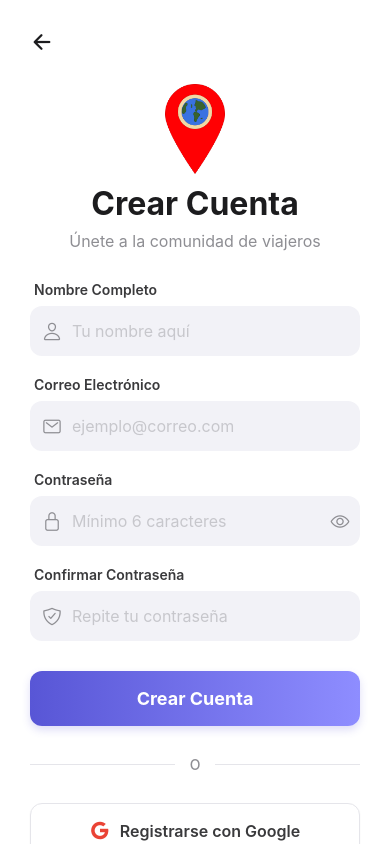
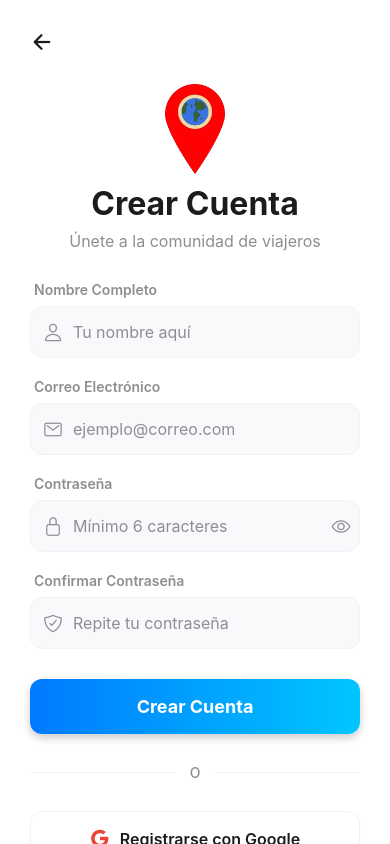
Before and after one commit to jorgemaqmig/MyTrip, a React Native app: screen /Register in a window 390 px wide. Built offline with nearby package versions, Linux system fonts and the light colour scheme; no server answers; what @react-native-google-signin/google-signin, react-native-calendars, react-native-worklets would draw is missing.

Commit message:
Modo claro y oscuro en login y register

```diff
--- a/src/navigation/AppNavigator.tsx
+++ b/src/navigation/AppNavigator.tsx
@@ -139,10 +139,12 @@ const MainTabs = () => {
 };
 
 const AppNavigator = () => {
+  const { colors } = useTheme();
+
   return (
     <Stack.Navigator
       initialRouteName="Login"
-      screenOptions={{ headerShown: false }}
+      screenOptions={{ headerShown: false, contentStyle: { backgroundColor: colors.background } }}
     >
       <Stack.Screen name="Login" component={LoginScreen} />
       <Stack.Screen name="Register" component={RegisterScreen} />
--- a/src/screens/LoginScreen.tsx
+++ b/src/screens/LoginScreen.tsx
@@ -18,9 +18,12 @@ import { LinearGradient } from 'expo-linear-gradient';
 import { Ionicons } from '@expo/vector-icons';
 import { useNavigation } from '@react-navigation/native';
 import { authService } from '../services/authService';
+import { useTheme } from '../context/ThemeContext';
+import { StatusBar } from 'expo-status-bar';
 
 const LoginScreen = () => {
   const navigation = useNavigation<any>();
+  const { colors, isDark } = useTheme();
   const [email, setEmail] = useState('');
   const [password, setPassword] = useState('');
   const [showPassword, setShowPassword] = useState(false);
@@ -58,7 +61,8 @@ const LoginScreen = () => {
   };
 
   return (
-    <SafeAreaView style={styles.container}>
+    <SafeAreaView style={[styles.container, { backgroundColor: colors.background }]}>
+      <StatusBar style={isDark ? 'light' : 'dark'} />
       <KeyboardAvoidingView
         behavior={Platform.OS === 'ios' ? 'padding' : 'height'}
         style={styles.flexOne}
@@ -72,20 +76,20 @@ const LoginScreen = () => {
                 style={styles.logoImage}
                 resizeMode="contain"
               />
-              <Text style={styles.title}>MyTrip</Text>
-              <Text style={styles.subtitle}>Tu próxima aventura comienza aquí</Text>
+              <Text style={[styles.title, { color: colors.text }]}>MyTrip</Text>
+              <Text style={[styles.subtitle, { color: colors.textSecondary }]}>Tu próxima aventura comienza aquí</Text>
             </View>
 
             {/* Formulario */}
             <View style={styles.form}>
               <View style={styles.inputGroup}>
-                <Text style={styles.label}>Correo Electrónico</Text>
-                <View style={styles.inputContainer}>
-                  <Ionicons name="mail-outline" size={20} color="#8E8E93" style={styles.inputIcon} />
+                <Text style={[styles.label, { color: colors.textSecondary }]}>Correo Electrónico</Text>
+                <View style={[styles.inputContainer, { backgroundColor: colors.surface, borderColor: colors.border }]}>
+                  <Ionicons name="mail-outline" size={20} color={colors.textSecondary} style={styles.inputIcon} />
                   <TextInput
-                    style={styles.input}
+                    style={[styles.input, { color: colors.text }]}
                     placeholder="ejemplo@correo.com"
-                    placeholderTextColor="#C7C7CC"
+                    placeholderTextColor={colors.textSecondary}
                     keyboardType="email-address"
                     autoCapitalize="none"
                     value={email}
@@ -95,13 +99,13 @@ const LoginScreen = () => {
               </View>
 
               <View style={styles.inputGroup}>
-                <Text style={styles.label}>Contraseña</Text>
-                <View style={styles.inputContainer}>
-                  <Ionicons name="lock-closed-outline" size={20} color="#8E8E93" style={styles.inputIcon} />
+                <Text style={[styles.label, { color: colors.textSecondary }]}>Contraseña</Text>
+                <View style={[styles.inputContainer, { backgroundColor: colors.surface, borderColor: colors.border }]}>
+                  <Ionicons name="lock-closed-outline" size={20} color={colors.textSecondary} style={styles.inputIcon} />
                   <TextInput
-                    style={styles.input}
+                    style={[styles.input, { color: colors.text }]}
                     placeholder="••••••••"
-                    placeholderTextColor="#C7C7CC"
+                    placeholderTextColor={colors.textSecondary}
                     secureTextEntry={!showPassword}
                     value={password}
                     onChangeText={setPassword}
@@ -113,12 +117,12 @@ const LoginScreen = () => {
                     <Ionicons
                       name={showPassword ? "eye-off-outline" : "eye-outline"}
                       size={20}
-                      color="#8E8E93"
+                      color={colors.textSecondary}
                     />
                   </TouchableOpacity>
                 </View>
                 <TouchableOpacity style={styles.forgotPassword}>
-                  <Text style={styles.forgotPasswordText}>¿Olvidaste tu contraseña?</Text>
+                  <Text style={[styles.forgotPasswordText, { color: colors.primary }]}>¿Olvidaste tu contraseña?</Text>
                 </TouchableOpacity>
               </View>
 
@@ -128,7 +132,7 @@ const LoginScreen = () => {
                 disabled={loading}
               >
                 <LinearGradient
-                  colors={['#007AFF', '#00C6FF']}
+                  colors={isDark ? [colors.primary, '#00C6FF'] : [colors.primary, '#00C6FF']}
                   style={styles.gradientButton}
                   start={{ x: 0, y: 0 }}
                   end={{ x: 1, y: 0 }}
@@ -142,26 +146,26 @@ const LoginScreen = () => {
               </TouchableOpacity>
 
               <View style={styles.dividerContainer}>
-                <View style={styles.divider} />
-                <Text style={styles.dividerText}>O</Text>
-                <View style={styles.divider} />
+                <View style={[styles.divider, { backgroundColor: colors.separator }]} />
+                <Text style={[styles.dividerText, { color: colors.textSecondary }]}>O</Text>
+                <View style={[styles.divider, { backgroundColor: colors.separator }]} />
               </View>
 
               <TouchableOpacity
-                style={styles.googleButton}
+                style={[styles.googleButton, { backgroundColor: colors.card, borderColor: colors.border }]}
                 onPress={handleGoogleLogin}
                 disabled={loading}
               >
                 <Ionicons name="logo-google" size={20} color="#EA4335" />
-                <Text style={styles.googleButtonText}>Continuar con Google</Text>
+                <Text style={[styles.googleButtonText, { color: colors.text }]}>Continuar con Google</Text>
               </TouchableOpacity>
             </View>
 
             {/* Footer */}
             <View style={styles.footer}>
-              <Text style={styles.footerText}>¿No tienes una cuenta? </Text>
+              <Text style={[styles.footerText, { color: colors.textSecondary }]}>¿No tienes una cuenta? </Text>
               <TouchableOpacity onPress={() => navigation.navigate('Register')}>
-                <Text style={styles.registerLink}>Regístrate</Text>
+                <Text style={[styles.registerLink, { color: colors.primary }]}>Regístrate</Text>
               </TouchableOpacity>
             </View>
           </View>
@@ -174,7 +178,6 @@ const LoginScreen = () => {
 const styles = StyleSheet.create({
   container: {
     flex: 1,
-    backgroundColor: '#fff',
   },
   flexOne: {
     flex: 1,
@@ -226,15 +229,14 @@ const styles = StyleSheet.create({
   label: {
     fontSize: 14,
     fontWeight: '600',
-    color: '#3A3A3C',
     marginLeft: 4,
   },
   inputContainer: {
     flexDirection: 'row',
     alignItems: 'center',
-    backgroundColor: '#F2F2F7',
     borderRadius: 12,
     paddingHorizontal: 12,
+    borderWidth: 1,
   },
   inputIcon: {
     marginRight: 10,
@@ -243,7 +245,6 @@ const styles = StyleSheet.create({
     flex: 1,
     height: 50,
     fontSize: 16,
-    color: '#1C1C1E',
   },
   eyeIcon: {
     padding: 10,
@@ -254,7 +255,6 @@ const styles = StyleSheet.create({
   },
   forgotPasswordText: {
     fontSize: 13,
-    color: '#007AFF',
     fontWeight: '500',
   },
   loginButton: {
@@ -285,10 +285,8 @@ const styles = StyleSheet.create({
   divider: {
     flex: 1,
     height: 1,
-    backgroundColor: '#E5E5EA',
   },
   dividerText: {
-    color: '#8E8E93',
     paddingHorizontal: 15,
     fontSize: 14,
     fontWeight: '500',
@@ -297,9 +295,7 @@ const styles = StyleSheet.create({
     flexDirection: 'row',
     alignItems: 'center',
     justifyContent: 'center',
-    backgroundColor: '#FFF',
     borderWidth: 1,
-    borderColor: '#E5E5EA',
     height: 55,
     borderRadius: 12,
     gap: 10,
@@ -312,7 +308,6 @@ const styles = StyleSheet.create({
   googleButtonText: {
     fontSize: 16,
     fontWeight: '600',
-    color: '#3A3A3C',
   },
   footer: {
     flexDirection: 'row',
@@ -321,11 +316,9 @@ const styles = StyleSheet.create({
   },
   footerText: {
     fontSize: 15,
-    color: '#8E8E93',
   },
   registerLink: {
     fontSize: 15,
-    color: '#007AFF',
     fontWeight: 'bold',
   },
 });
--- a/src/screens/RegisterScreen.tsx
+++ b/src/screens/RegisterScreen.tsx
@@ -19,9 +19,12 @@ import { LinearGradient } from 'expo-linear-gradient';
 import { Ionicons } from '@expo/vector-icons';
 import { useNavigation } from '@react-navigation/native';
 import { authService } from '../services/authService';
+import { useTheme } from '../context/ThemeContext';
+import { StatusBar } from 'expo-status-bar';
 
 const RegisterScreen = () => {
   const navigation = useNavigation<any>();
+  const { colors, isDark } = useTheme();
   const [name, setName] = useState('');
   const [email, setEmail] = useState('');
   const [password, setPassword] = useState('');
@@ -73,12 +76,13 @@ const RegisterScreen = () => {
   };
 
   return (
-    <SafeAreaView style={styles.container}>
+    <SafeAreaView style={[styles.container, { backgroundColor: colors.background }]}>
+      <StatusBar style={isDark ? 'light' : 'dark'} />
       <KeyboardAvoidingView
         behavior={Platform.OS === 'ios' ? 'padding' : 'height'}
         style={styles.flexOne}
       >
-        <ScrollView contentContainerStyle={styles.scrollContent}>
+        <ScrollView contentContainerStyle={styles.scrollContent} keyboardShouldPersistTaps="handled">
           <TouchableWithoutFeedback onPress={Keyboard.dismiss}>
             <View style={styles.inner}>
               {/* Botón Volver */}
@@ -86,7 +90,7 @@ const RegisterScreen = () => {
                 style={styles.backButton}
                 onPress={() => navigation.goBack()}
               >
-                <Ionicons name="arrow-back" size={24} color="#1C1C1E" />
+                <Ionicons name="arrow-back" size={24} color={colors.text} />
               </TouchableOpacity>
 
               {/* Titular */}
@@ -96,20 +100,20 @@ const RegisterScreen = () => {
                   style={styles.logoImage}
                   resizeMode="contain"
                 />
-                <Text style={styles.title}>Crear Cuenta</Text>
-                <Text style={styles.subtitle}>Únete a la comunidad de viajeros</Text>
+                <Text style={[styles.title, { color: colors.text }]}>Crear Cuenta</Text>
+                <Text style={[styles.subtitle, { color: colors.textSecondary }]}>Únete a la comunidad de viajeros</Text>
               </View>
 
               {/* Formulario */}
               <View style={styles.form}>
                 <View style={styles.inputGroup}>
-                  <Text style={styles.label}>Nombre Completo</Text>
-                  <View style={styles.inputContainer}>
-                    <Ionicons name="person-outline" size={20} color="#8E8E93" style={styles.inputIcon} />
+                  <Text style={[styles.label, { color: colors.textSecondary }]}>Nombre Completo</Text>
+                  <View style={[styles.inputContainer, { backgroundColor: colors.surface, borderColor: colors.border }]}>
+                    <Ionicons name="person-outline" size={20} color={colors.textSecondary} style={styles.inputIcon} />
                     <TextInput
-                      style={styles.input}
+                      style={[styles.input, { color: colors.text }]}
                       placeholder="Tu nombre aquí"
-                      placeholderTextColor="#C7C7CC"
+                      placeholderTextColor={colors.textSecondary}
                       value={name}
                       onChangeText={setName}
                     />
@@ -117,13 +121,13 @@ const RegisterScreen = () => {
                 </View>
 
                 <View style={styles.inputGroup}>
-                  <Text style={styles.label}>Correo Electrónico</Text>
-                  <View style={styles.inputContainer}>
-                    <Ionicons name="mail-outline" size={20} color="#8E8E93" style={styles.inputIcon} />
+                  <Text style={[styles.label, { color: colors.textSecondary }]}>Correo Electrónico</Text>
+                  <View style={[styles.inputContainer, { backgroundColor: colors.surface, borderColor: colors.border }]}>
+                    <Ionicons name="mail-outline" size={20} color={colors.textSecondary} style={styles.inputIcon} />
                     <TextInput
-                      style={styles.input}
+                      style={[styles.input, { color: colors.text }]}
                       placeholder="ejemplo@correo.com"
-                      placeholderTextColor="#C7C7CC"
+                      placeholderTextColor={colors.textSecondary}
                       keyboardType="email-address"
                       autoCapitalize="none"
                       value={email}
@@ -133,13 +137,13 @@ const RegisterScreen = () => {
                 </View>
 
                 <View style={styles.inputGroup}>
-                  <Text style={styles.label}>Contraseña</Text>
-                  <View style={styles.inputContainer}>
-                    <Ionicons name="lock-closed-outline" size={20} color="#8E8E93" style={styles.inputIcon} />
+                  <Text style={[styles.label, { color: colors.textSecondary }]}>Contraseña</Text>
+                  <View style={[styles.inputContainer, { backgroundColor: colors.surface, borderColor: colors.border }]}>
+                    <Ionicons name="lock-closed-outline" size={20} color={colors.textSecondary} style={styles.inputIcon} />
                     <TextInput
-                      style={styles.input}
+                      style={[styles.input, { color: colors.text }]}
                       placeholder="Mínimo 6 caracteres"
-                      placeholderTextColor="#C7C7CC"
+                      placeholderTextColor={colors.textSecondary}
                       secureTextEntry={!showPassword}
                       value={password}
                       onChangeText={setPassword}
@@ -151,20 +155,20 @@ const RegisterScreen = () => {
                       <Ionicons
                         name={showPassword ? "eye-off-outline" : "eye-outline"}
                         size={20}
-                        color="#8E8E93"
+                        color={colors.textSecondary}
                       />
                     </TouchableOpacity>
                   </View>
                 </View>
 
                 <View style={styles.inputGroup}>
-                  <Text style={styles.label}>Confirmar Contraseña</Text>
-                  <View style={styles.inputContainer}>
-                    <Ionicons name="shield-checkmark-outline" size={20} color="#8E8E93" style={styles.inputIcon} />
+                  <Text style={[styles.label, { color: colors.textSecondary }]}>Confirmar Contraseña</Text>
+                  <View style={[styles.inputContainer, { backgroundColor: colors.surface, borderColor: colors.border }]}>
+                    <Ionicons name="shield-checkmark-outline" size={20} color={colors.textSecondary} style={styles.inputIcon} />
                     <TextInput
-                      style={styles.input}
+                      style={[styles.input, { color: colors.text }]}
                       placeholder="Repite tu contraseña"
-                      placeholderTextColor="#C7C7CC"
+                      placeholderTextColor={colors.textSecondary}
                       secureTextEntry={!showPassword}
                       value={confirmPassword}
                       onChangeText={setConfirmPassword}
@@ -178,7 +182,7 @@ const RegisterScreen = () => {
                   disabled={loading}
                 >
                   <LinearGradient
-                    colors={['#5856D6', '#8E8DFF']}
+                    colors={isDark ? [colors.primary, '#00C6FF'] : [colors.primary, '#00C6FF']}
                     style={styles.gradientButton}
                     start={{ x: 0, y: 0 }}
                     end={{ x: 1, y: 0 }}
@@ -192,31 +196,31 @@ const RegisterScreen = () => {
                 </TouchableOpacity>
 
                 <View style={styles.dividerContainer}>
-                  <View style={styles.divider} />
-                  <Text style={styles.dividerText}>O</Text>
-                  <View style={styles.divider} />
+                  <View style={[styles.divider, { backgroundColor: colors.separator }]} />
+                  <Text style={[styles.dividerText, { color: colors.textSecondary }]}>O</Text>
+                  <View style={[styles.divider, { backgroundColor: colors.separator }]} />
                 </View>
 
                 <TouchableOpacity
-                  style={styles.googleButton}
+                  style={[styles.googleButton, { backgroundColor: colors.card, borderColor: colors.border }]}
                   onPress={handleGoogleRegister}
                   disabled={loading}
                 >
                   <Ionicons name="logo-google" size={20} color="#EA4335" />
-                  <Text style={styles.googleButtonText}>Registrarse con Google</Text>
+                  <Text style={[styles.googleButtonText, { color: colors.text }]}>Registrarse con Google</Text>
                 </TouchableOpacity>
 
-                <Text style={styles.termsText}>
+                <Text style={[styles.termsText, { color: colors.textSecondary }]}>
                   Al registrarte, aceptas nuestros{' '}
-                  <Text style={styles.termsLink}>Términos y Condiciones</Text>
+                  <Text style={[styles.termsLink, { color: colors.primary }]}>Términos y Condiciones</Text>
                 </Text>
               </View>
 
               {/* Link Login */}
               <View style={styles.footer}>
-                <Text style={styles.footerText}>¿Ya tienes cuenta? </Text>
+                <Text style={[styles.footerText, { color: colors.textSecondary }]}>¿Ya tienes cuenta? </Text>
                 <TouchableOpacity onPress={() => navigation.navigate('Login')}>
-                  <Text style={styles.loginLink}>Entrar</Text>
+                  <Text style={[styles.loginLink, { color: colors.primary }]}>Entrar</Text>
                 </TouchableOpacity>
               </View>
             </View>
@@ -230,7 +234,6 @@ const RegisterScreen = () => {
 const styles = StyleSheet.create({
   container: {
     flex: 1,
-    backgroundColor: '#fff',
   },
   flexOne: {
     flex: 1,
@@ -263,11 +266,9 @@ const styles = StyleSheet.create({
   title: {
     fontSize: 32,
     fontWeight: 'bold',
-    color: '#1C1C1E',
   },
   subtitle: {
     fontSize: 16,
-    color: '#8E8E93',
     marginTop: 8,
   },
   form: {
@@ -279,15 +280,14 @@ const styles = StyleSheet.create({
   label: {
     fontSize: 14,
     fontWeight: '600',
-    color: '#3A3A3C',
     marginLeft: 4,
   },
   inputContainer: {
     flexDirection: 'row',
     alignItems: 'center',
-    backgroundColor: '#F2F2F7',
     borderRadius: 12,
     paddingHorizontal: 12,
+    borderWidth: 1,
   },
   inputIcon: {
     marginRight: 10,
@@ -296,7 +296,6 @@ const styles = StyleSheet.create({
     flex: 1,
     height: 50,
     fontSize: 16,
-    color: '#1C1C1E',
   },
   eyeIcon: {
     padding: 10,
@@ -306,7 +305,7 @@ const styles = StyleSheet.create({
     borderRadius: 12,
     overflow: 'hidden',
     elevation: 3,
-    shadowColor: '#5856D6',
+    shadowColor: '#000',
     shadowOffset: { width: 0, height: 4 },
     shadowOpacity: 0.2,
     shadowRadius: 8,
@@ -329,10 +328,8 @@ const styles = StyleSheet.create({
   divider: {
     flex: 1,
     height: 1,
-    backgroundColor: '#E5E5EA',
   },
   dividerText: {
-    color: '#8E8E93',
     paddingHorizontal: 15,
     fontSize: 14,
     fontWeight: '500',
@@ -341,9 +338,7 @@ const styles = StyleSheet.create({
     flexDirection: 'row',
     alignItems: 'center',
     justifyContent: 'center',
-    backgroundColor: '#FFF',
     borderWidth: 1,
-    borderColor: '#E5E5EA',
     height: 55,
     borderRadius: 12,
     gap: 10,
@@ -356,17 +351,14 @@ const styles = StyleSheet.create({
   googleButtonText: {
     fontSize: 16,
     fontWeight: '600',
-    color: '#3A3A3C',
   },
   termsText: {
     fontSize: 12,
-    color: '#8E8E93',
     textAlign: 'center',
     marginTop: 10,
     lineHeight: 18,
   },
   termsLink: {
-    color: '#007AFF',
     fontWeight: '600',
   },
   footer: {
@@ -376,11 +368,9 @@ const styles = StyleSheet.create({
   },
   footerText: {
     fontSize: 15,
-    color: '#8E8E93',
   },
   loginLink: {
     fontSize: 15,
-    color: '#5856D6',
     fontWeight: 'bold',
   },
 });
```
Also changed, not shown: src/context/ThemeContext.tsx (+8 -1 lines).
